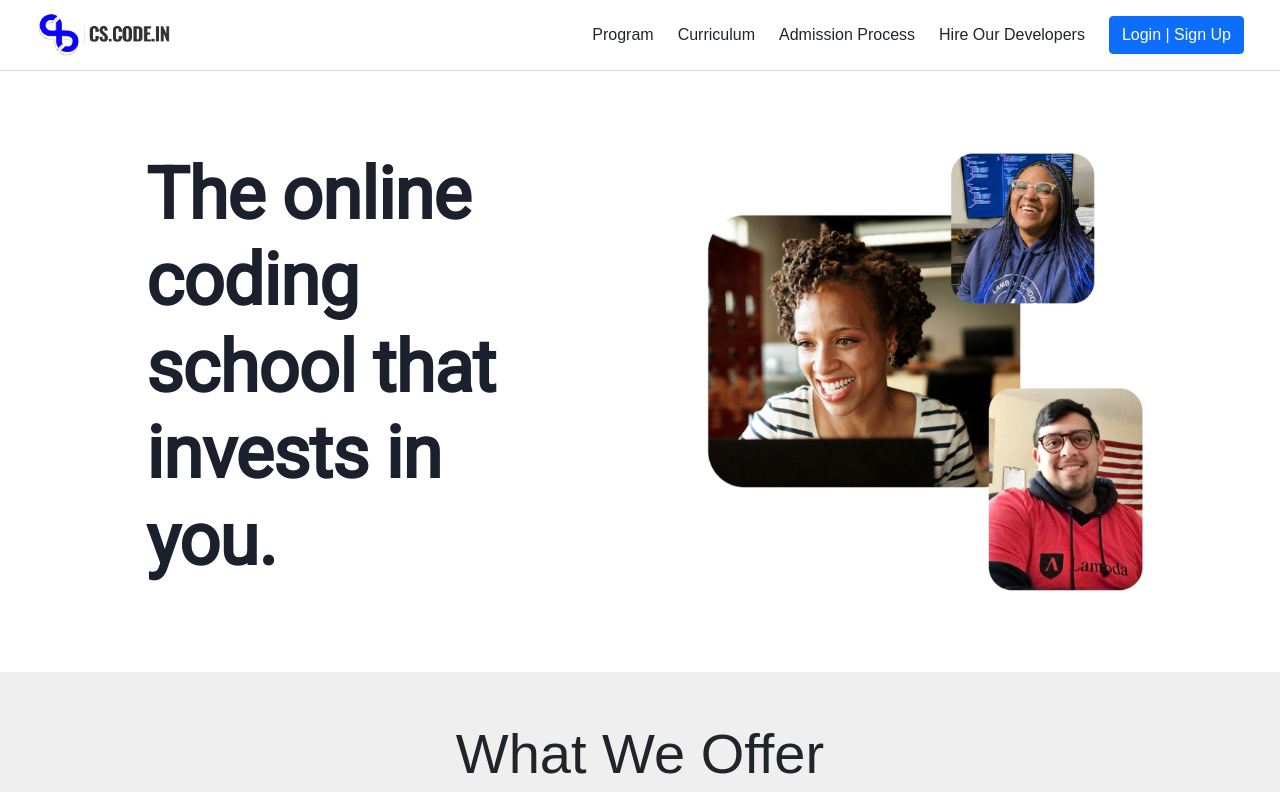
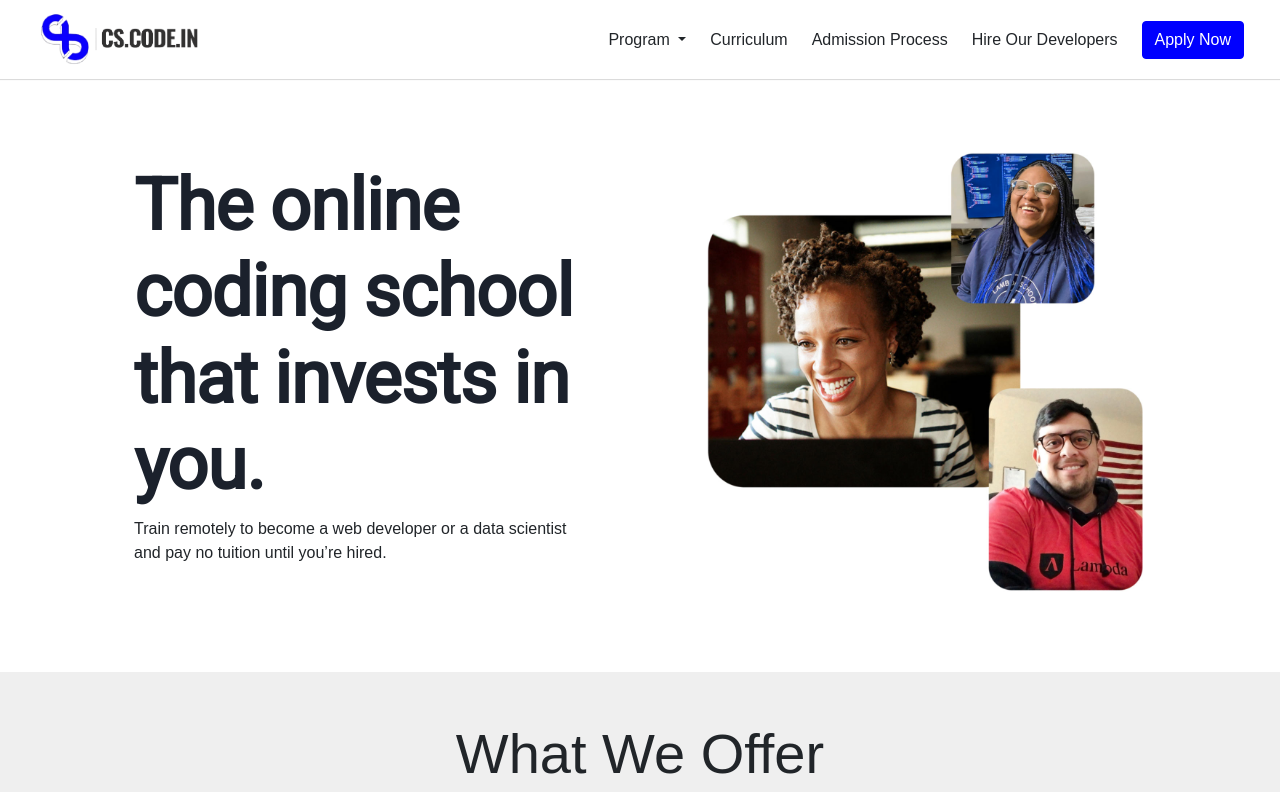
Before and after one commit to iraviteja/CS.CODE.IN, a plain HTML site: page index.html in a window 1280 px wide. Shown: the top 792 px of the page. Drawn offline with nearby package versions, Linux system fonts and the light colour scheme.

Commit message:
navbar dropdown, button updated

```diff
--- a/assets/css/main.scss
+++ b/assets/css/main.scss
@@ -15,7 +15,7 @@ body {
   background-color: #ffffff;
 }
 .logo {
-  width: 10rem;
+  width: 12rem;
 }
 .section {
   padding: 5rem 0rem;
@@ -24,12 +24,19 @@ body {
   margin-top: 4.5rem;
 }
 .main-section-text {
-  font-size: 4.5rem;
   padding: 0rem 4rem;
-  font-weight: 600;
-  letter-spacing: -0.05rem;
-  font-family: 'Roboto', sans-serif;
-  color: #1b212c;
+
+  h1 {
+    font-size: 4.5rem;
+    font-weight: 600;
+    letter-spacing: -0.05rem;
+    font-family: 'Roboto', sans-serif;
+    color: #1b212c;
+  }
+}
+.apply-btn {
+  background-color: #0000ff;
+  border-color: #0000ff;
 }
 .main-section-image {
   width: 80%;
--- a/index.html
+++ b/index.html
@@ -32,10 +32,33 @@
         </button>
         <div class="collapse navbar-collapse" id="navbarSupportedContent">
           <ul class="navbar-nav ms-auto mb-2 mb-lg-0 me-3 align-items-center">
-            <li class="nav-item">
+            <!-- <li class="nav-item">
               <a class="nav-link text-dark ms-2" aria-current="page" href="#"
                 >Program</a
               >
+            </li> -->
+            <li class="nav-item dropdown">
+              <a
+                class="nav-link dropdown-toggle text-dark ms-2"
+                href="#"
+                id="navbarDropdown"
+                role="button"
+                data-bs-toggle="dropdown"
+                aria-expanded="false"
+              >
+                Program
+              </a>
+              <ul class="dropdown-menu mt-3" aria-labelledby="navbarDropdown">
+                <li><a class="dropdown-item" href="#">Overview</a></li>
+                <li><a class="dropdown-item" href="#">Experience</a></li>
+                <!-- <li><hr class="dropdown-divider" /></li> -->
+                <li>
+                  <a class="dropdown-item" href="#">Field Work</a>
+                </li>
+                <li>
+                  <a class="dropdown-item" href="#">FAQ</a>
+                </li>
+              </ul>
             </li>
             <li class="nav-item">
               <a class="nav-link text-dark ms-2" href="#">Curriculum</a>
@@ -50,31 +73,11 @@
             </li>
             <li class="nav-item">
               <a href="#" class="nav-link ms-2"
-                ><button type="button" class="btn btn-primary">
-                  Login | Sign Up
+                ><button type="button" class="btn btn-primary apply-btn">
+                  Apply Now
                 </button></a
               >
             </li>
-            <!-- <li class="nav-item dropdown">
-              <a
-                class="nav-link dropdown-toggle"
-                href="#"
-                id="navbarDropdown"
-                role="button"
-                data-bs-toggle="dropdown"
-                aria-expanded="false"
-              >
-                Dropdown
-              </a>
-              <ul class="dropdown-menu" aria-labelledby="navbarDropdown">
-                <li><a class="dropdown-item" href="#">Action</a></li>
-                <li><a class="dropdown-item" href="#">Another action</a></li>
-                <li><hr class="dropdown-divider" /></li>
-                <li>
-                  <a class="dropdown-item" href="#">Something else here</a>
-                </li>
-              </ul>
-            </li> -->
           </ul>
         </div>
       </div>
@@ -84,11 +87,15 @@
     <section class="section section-main">
       <div class="container">
         <div class="row align-items-center">
-          <div class="col-lg-6">
-            <h1 class="main-section-text">
+          <div class="col-lg-6 main-section-text">
+            <h1>
               The online coding school that invests in
               <span class="bright-red large-suisse">you.</span>
             </h1>
+            <p>
+              Train remotely to become a web developer or a data scientist and
+              pay no tuition until you’re hired.
+            </p>
           </div>
           <div class="col-lg-6 text-center">
             <img
```
Also changed, not shown: assets/css/main.css, 1 other file.
